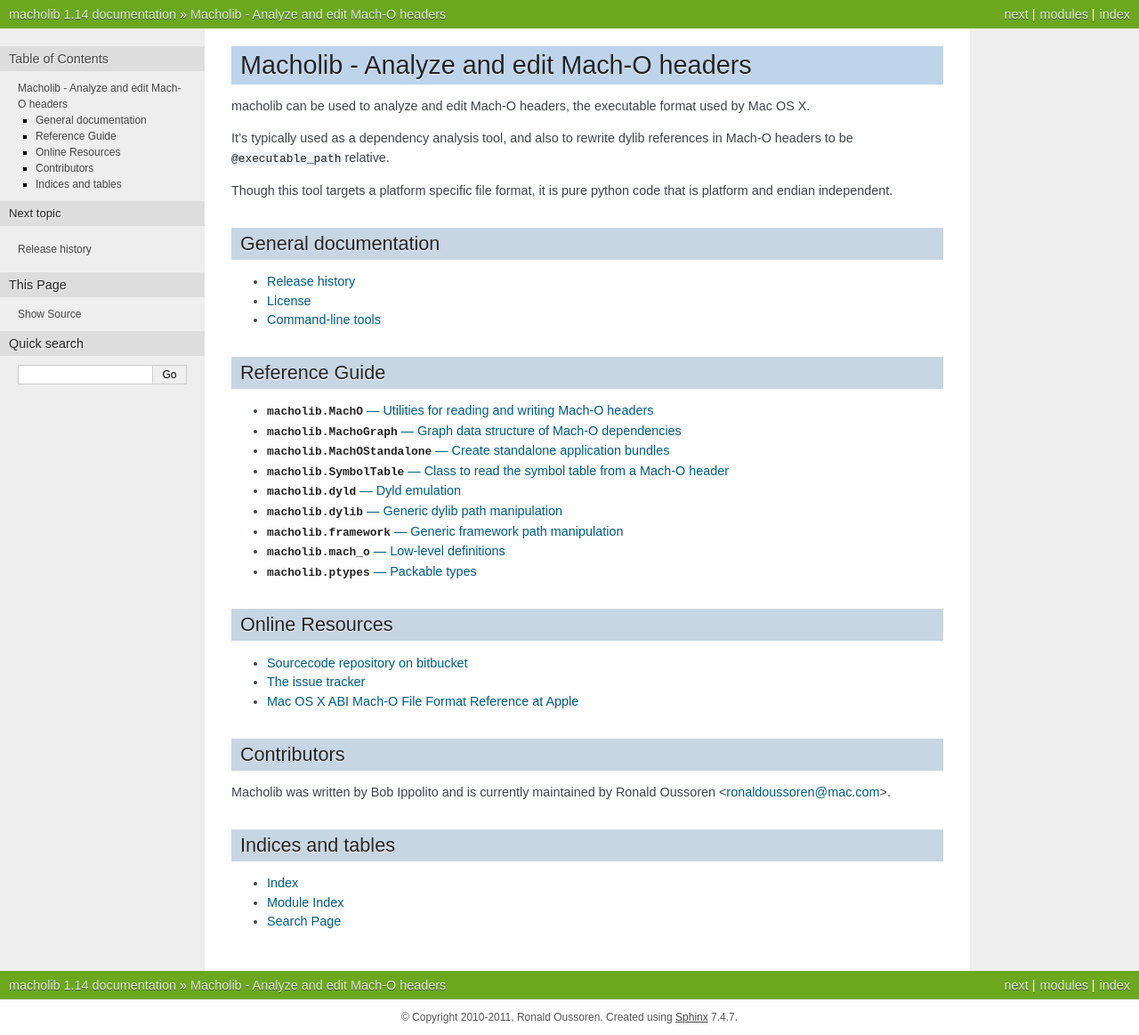
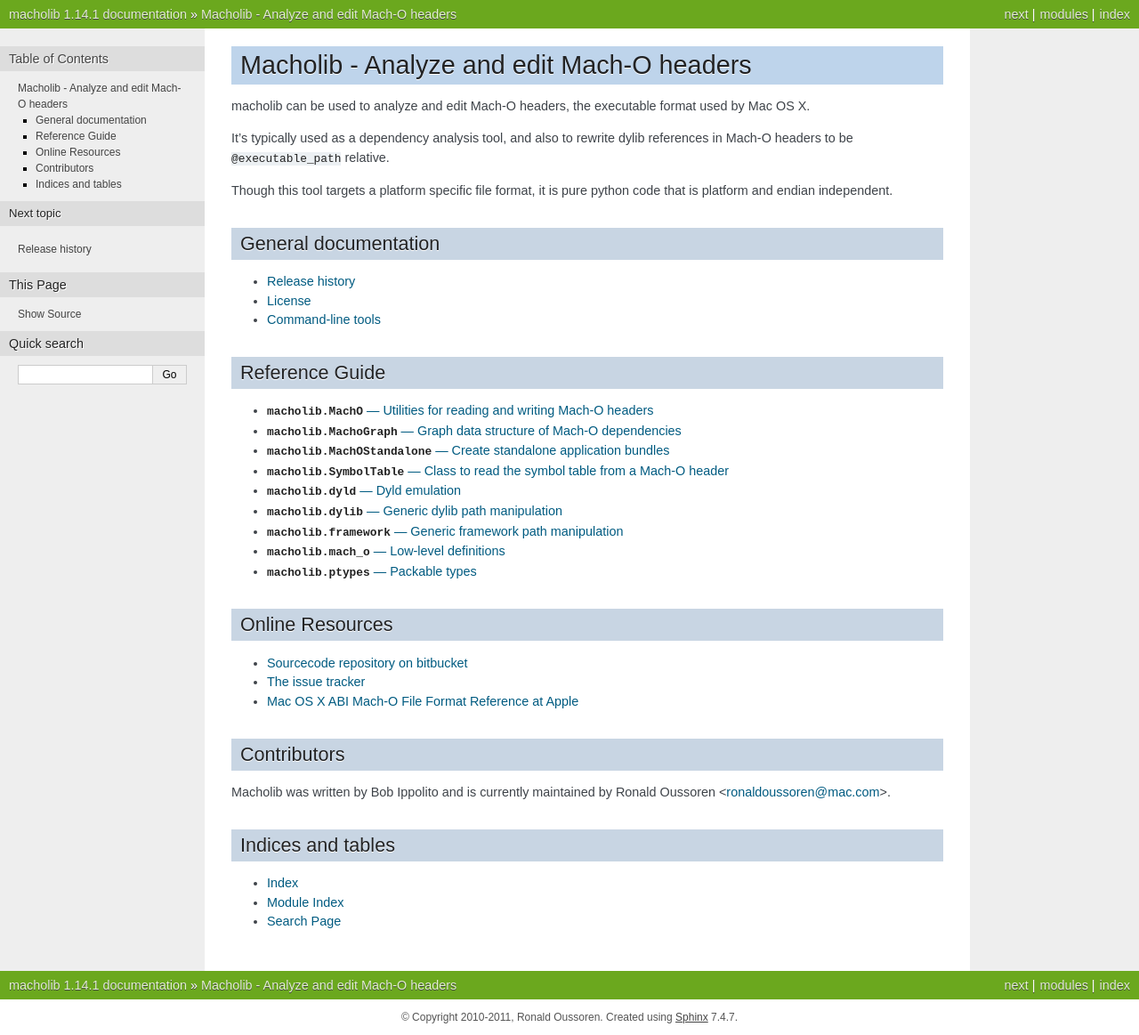
Before and after one commit to ronaldoussoren/macholib, a Sphinx documentation site: the page built from doc/index.rst, in a window 1280 px wide. Shown: the whole page at 89% size. Built offline with Sphinx 7.4.7, drawn with Linux system fonts in a browser that asks for light colours.

```diff
--- a/README.rst
+++ b/README.rst
@@ -12,6 +12,6 @@ Project links
 
 * `Documentation <https://macholib.readthedocs.io/en/latest/>`_
 
-* `Issue Tracker <https://bitbucket.org/ronaldoussoren/macholib/issues?status=new&status=open>`_
+* `Issue Tracker <https://github.com/ronaldoussoren/macholib>`_
 
-* `Repository <https://bitbucket.org/ronaldoussoren/macholib/>`_
+* `Repository <https://github.com/ronaldoussoren/macholib/>`_
--- a/doc/changelog.rst
+++ b/doc/changelog.rst
@@ -1,5 +1,10 @@
 Release history
 ===============
+
+macholib 1.14.1
+---------------
+
+* Fix link to repository in README.rst
 
 macholib 1.14
 -------------
--- a/macholib/__init__.py
+++ b/macholib/__init__.py
@@ -5,4 +5,4 @@ See the relevant header files in /usr/include/mach-o
 
 And also Apple's documentation.
 """
-__version__ = "1.14"
+__version__ = "1.14.1"
--- a/setup.cfg
+++ b/setup.cfg
@@ -1,6 +1,6 @@
 [x-metadata]
 name = macholib
-version = 1.14
+version = 1.14.1
 description = Mach-O header analysis and editing
 long_description_file =
   README.rst
```
